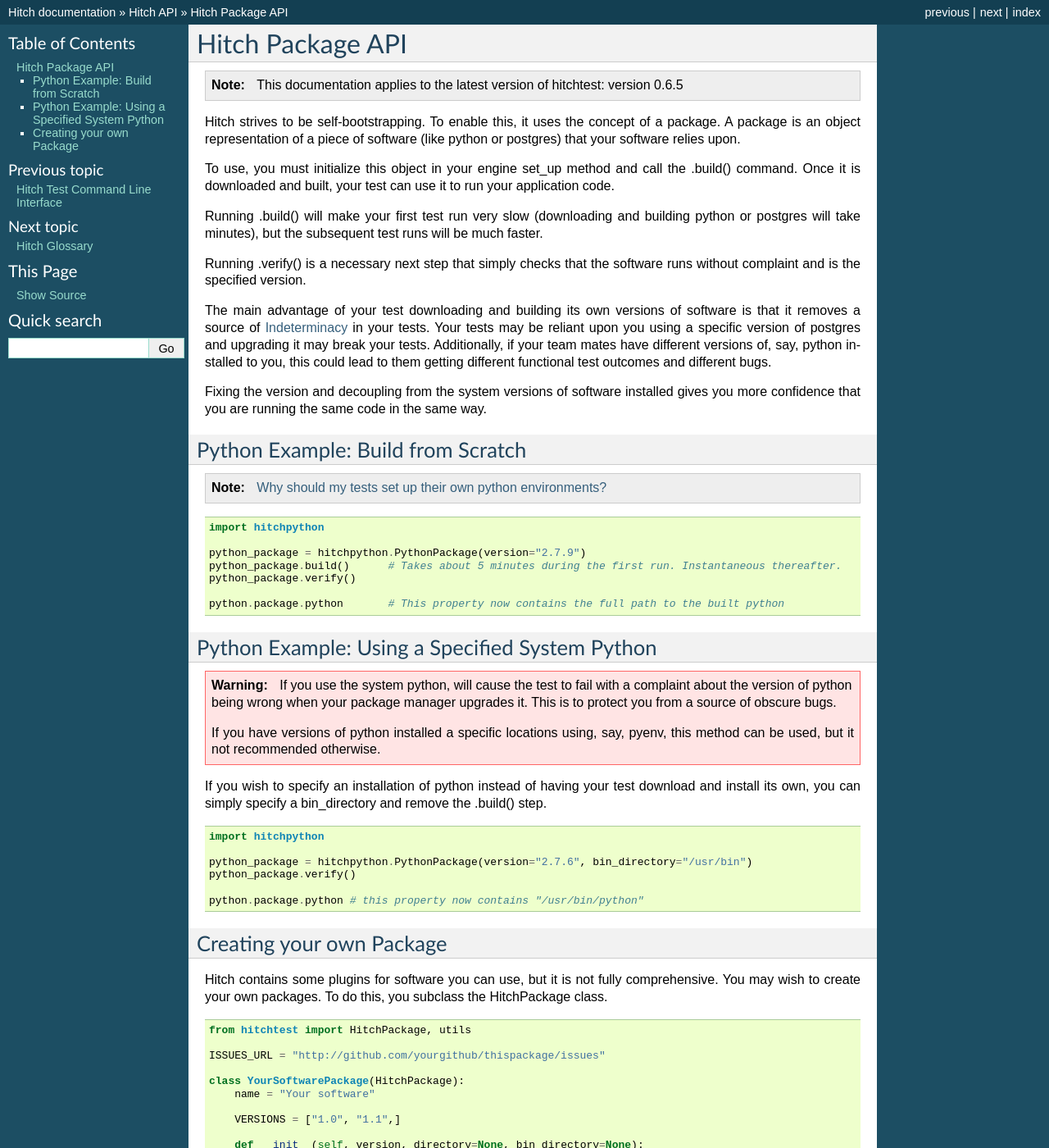
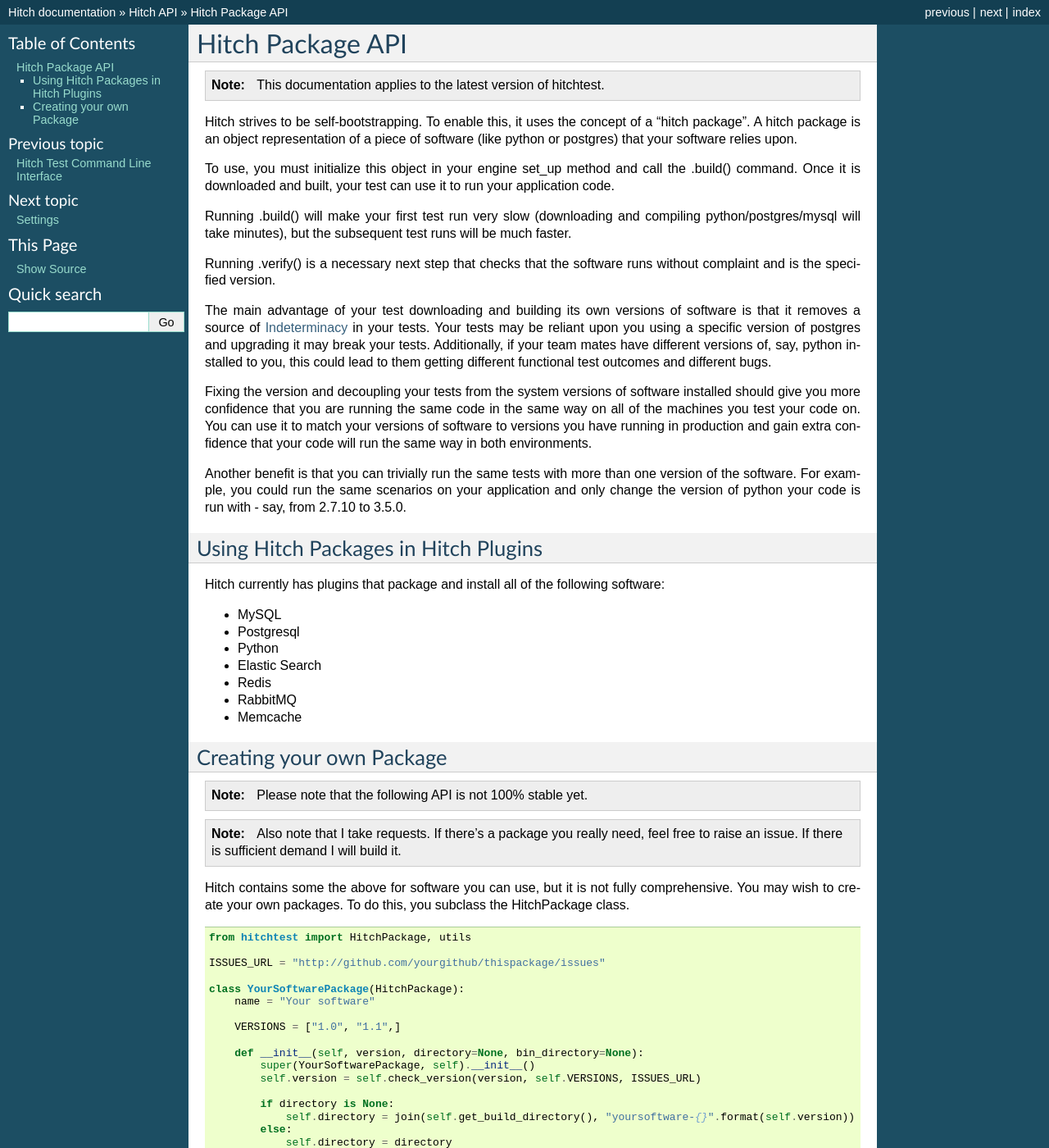
Before and after one commit to hitchtest/hitch, a Sphinx documentation site: the page built from docs/api/package_api.rst, in a window 1280 px wide and 1400 px high. Shown: the whole window at 82% size. Built offline with Sphinx 7.4.7, drawn with Linux system fonts in a browser that asks for light colours; some of the changed text lies outside the part shown.

Commit message:
DOCS : Updates to docs

```diff
--- a/docs/api/package_api.rst
+++ b/docs/api/package_api.rst
@@ -3,21 +3,21 @@
 
 .. note::
 
-    This documentation applies to the latest version of hitchtest: version 0.6.5
+    This documentation applies to the latest version of hitchtest.
 
 Hitch strives to be self-bootstrapping. To enable this, it uses the concept of a
-package. A package is an object representation of a piece of software (like python
-or postgres) that your software relies upon.
+"hitch package". A hitch package is an object representation of a piece of software
+(like python or postgres) that your software relies upon.
 
 To use, you must initialize this object in your engine set_up method and call
 the .build() command. Once it is downloaded and built, your test can use it to
 run your application code.
 
-Running .build() will make your first test run very slow (downloading and building
-python or postgres will take minutes), but the subsequent test runs will be much
+Running .build() will make your first test run very slow (downloading and compiling
+python/postgres/mysql will take minutes), but the subsequent test runs will be much
 faster.
 
-Running .verify() is a necessary next step that simply checks that the software
+Running .verify() is a necessary next step that checks that the software
 runs without complaint and is the specified version.
 
 The main advantage of your test downloading and building its own versions of software
@@ -27,58 +27,45 @@
 python installed to you, this could lead to them getting different functional test
 outcomes and different bugs.
 
-Fixing the version and decoupling from the system versions of software installed
-gives you more confidence that you are running the same code in the same way.
+Fixing the version and decoupling your tests from the system versions of software
+installed should give you more confidence that you are running the same code in the
+same way on all of the machines you test your code on. You can use it to
+match your versions of software to versions you have running in production and gain
+extra confidence that your code will run the same way in both environments.
 
+Another benefit is that you can trivially run the same tests with more than one
+version of the software. For example, you could run the same scenarios on your application
+and only change the version of python your code is run with - say, from 2.7.10
+to 3.5.0.
 
-Python Example: Build from Scratch
-----------------------------------
+Using Hitch Packages in Hitch Plugins
+-------------------------------------
 
-..  note::
+Hitch currently has plugins that package and install all of the following software:
 
-    :doc:`/faq/why_should_my_tests_set_up_their_own_python_environments`
-
-.. code-block:: python
-
-    import hitchpython
-
-    python_package = hitchpython.PythonPackage(version="2.7.9")
-    python_package.build()      # Takes about 5 minutes during the first run. Instantaneous thereafter.
-    python_package.verify()
-
-    python.package.python       # This property now contains the full path to the built python
-
-
-Python Example: Using a Specified System Python
------------------------------------------------
-
-..  warning::
-
-    If you use the system python, will cause the test to fail with a complaint about the version
-    of python being wrong when your package manager upgrades it. This is to protect you from
-    a source of obscure bugs.
-
-    If you have versions of python installed a specific locations using, say, pyenv, this method
-    can be used, but it not recommended otherwise.
-
-
-If you wish to specify an installation of python instead of having your test download and install
-its own, you can simply specify a bin_directory and remove the .build() step.
-
-.. code-block:: python
-
-    import hitchpython
-
-    python_package = hitchpython.PythonPackage(version="2.7.6", bin_directory="/usr/bin")
-    python_package.verify()
-
-    python.package.python # this property now contains "/usr/bin/python"
+* MySQL
+* Postgresql
+* Python
+* Elastic Search
+* Redis
+* RabbitMQ
+* Memcache
 
 
 Creating your own Package
 -------------------------
 
-Hitch contains some plugins for software you can use, but it is not fully comprehensive. You may
+..  note::
+
+    Please note that the following API is not 100% stable yet.
+
+
+..  note::
+
+    Also note that I take requests. If there's a package you really need, feel free to raise an issue.
+    If there is sufficient demand I will build it.
+
+Hitch contains some the above for software you can use, but it is not fully comprehensive. You may
 wish to create your own packages. To do this, you subclass the HitchPackage class.
 
 .. code-block:: python
@@ -116,3 +103,12 @@
             if self.bin_directory is None:
                 raise RuntimeError("bin_directory not set.")
             return join(self.bin_directory, "maincommand")
+
+Examples of existing package API code you can use for inspiration:
+
+* https://github.com/hitchtest/hitchpostgres/blob/master/hitchpostgres/postgres_package.py
+* https://github.com/hitchtest/hitchredis/blob/master/hitchredis/redis_package.py
+* https://github.com/hitchtest/hitchrabbit/blob/master/hitchrabbit/rabbit_package.py
+* https://github.com/hitchtest/hitchelastic/blob/master/hitchelastic/elastic_package.py
+* https://github.com/hitchtest/hitchmemcache/blob/master/hitchmemcache/memcache_package.py
+* https://github.com/hitchtest/hitchmysql/blob/master/hitchmysql/mysql_package.py
--- a/docs/faq/why_is_hitch_so_fast.rst
+++ b/docs/faq/why_is_hitch_so_fast.rst
@@ -1,5 +1,5 @@
-Why is Hitch so fast?
-=====================
+Why was settings.yml removed?
+=============================
 
 There are two main reasons why Hitch is generally faster than other testing
 frameworks: parallelization and built in epoll/kqueue triggers.
```
Also changed, not shown: docs/api/engine_api.rst (+105 -69 lines), docs/api/environment.rst (+87 -22 lines), docs/api/hitch_test_cli.rst (+60 -54 lines), docs/api/settings.rst (added, +97 -0 lines), docs/faq/why_was_hitch_behavior_changed.rst (added, +41 -0 lines).
